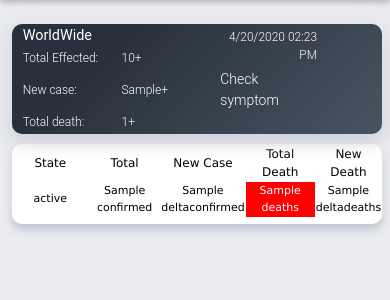
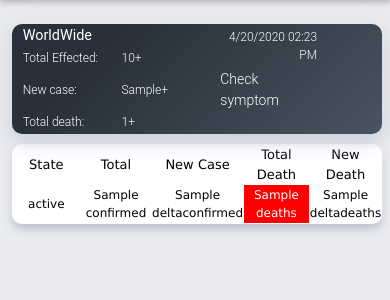
Before and after one commit to jannatpradhan/Indiameter, a Django app: template templates/index.html in a window 390 px wide. Shown: the part 56-356 px from the top of the page. Run offline with Django 3.2, Linux system fonts and the light colour scheme; the template is opened without the code that fills it: most values are stand-ins (such as "Sample title", 1, 10 or a date in 2020); some libraries are stand-ins or nearby versions.

Commit message:
fix moile ui

```diff
--- a/templates/index.html
+++ b/templates/index.html
@@ -133,7 +133,7 @@
 
         }
         .table1 th{
-          font-size: 12px;
+          font-size: 13px;
 
           text-align: center;
         }
@@ -144,7 +144,7 @@
 
         }
         .table1 td{
-          font-size: 11px;
+          font-size: 12px;
 
         }
 
```
